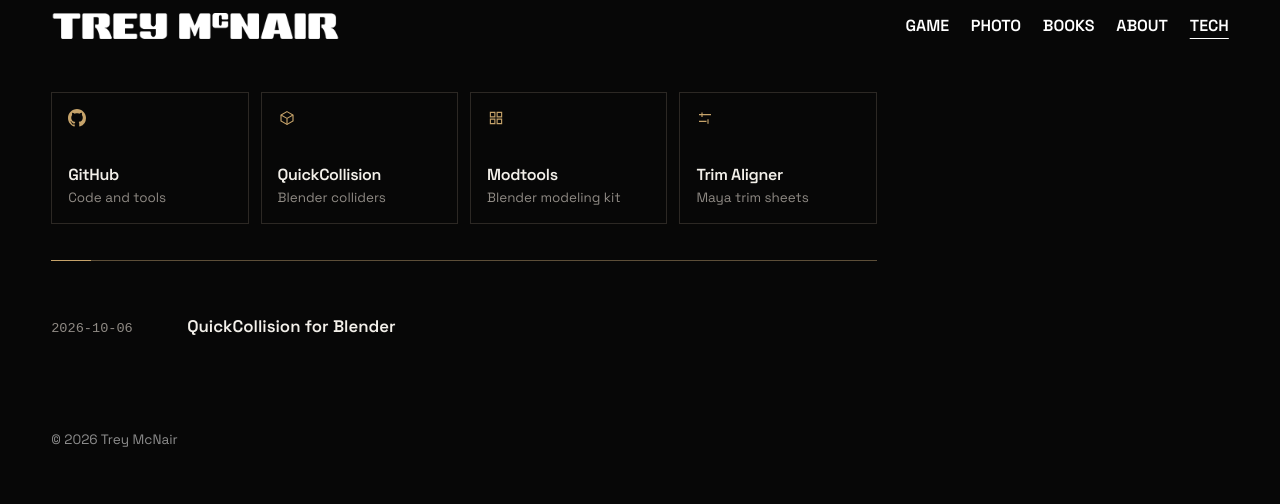
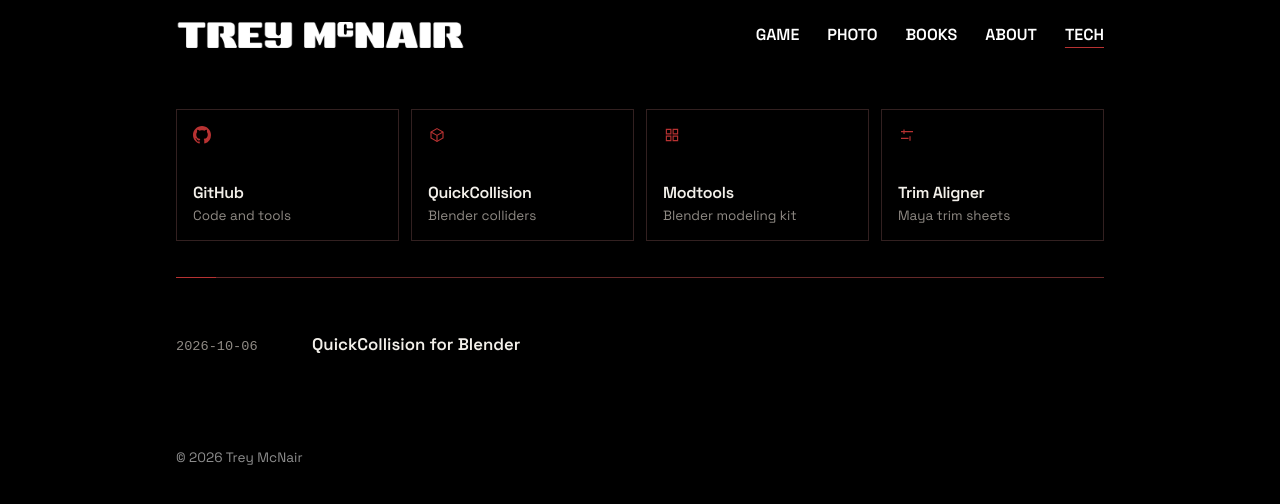
Before and after one commit to modsoft/modsoft.tools, a Jekyll site: the page built from index.html, in a window 1280 px wide. Shown: the top 504 px of the page. Built offline with Jekyll 4.4.1, drawn with Linux system fonts in a browser that asks for light colours; some web fonts are replaced.

Commit message:
Center the column and switch the page to black with a red accent.
Co-authored-by: Cursor <cursoragent@cursor.com>

```diff
--- a/assets/style.css
+++ b/assets/style.css
@@ -1,10 +1,12 @@
 :root {
-  --bg: #070707;
+  --bg: #000;
   --text: #f3f0ea;
   --muted: #8f8a84;
-  --line: #2c2824;
-  --accent: #c6a36a;
-  --accent-wash: rgba(198, 163, 106, 0.08);
+  --line: hsla(0, 22%, 16%, 1);
+  --accent: hsla(0, 57%, 46%, 1);
+  --accent-bright: hsla(0, 57%, 62%, 1);
+  --accent-wash: hsla(0, 57%, 46%, 0.14);
+  --column: 58rem;
 }
 
 html {
@@ -18,13 +20,14 @@ html {
 html,
 body {
   margin: 0;
-  background: var(--bg);
+  min-height: 100%;
+  background: #000;
   color: var(--text);
   font-family: "Space Grotesk", Helvetica, Arial, sans-serif;
 }
 
 ::selection {
-  background: rgba(198, 163, 106, 0.35);
+  background: hsla(0, 57%, 46%, 0.45);
   color: #fff;
 }
 
@@ -41,11 +44,19 @@ body {
   top: 0.5rem;
 }
 
+.site-header,
+.main,
+.site-footer {
+  width: min(var(--column), calc(100% - 3rem));
+  margin-right: auto;
+  margin-left: auto;
+}
+
 .site-header {
   display: flex;
   align-items: center;
-  padding: 1vw 4vw;
-  background: #070707;
+  padding: 1.35rem 0;
+  background: #000;
 }
 
 .site-logo img {
@@ -62,7 +73,7 @@ body {
   display: flex;
   align-items: center;
   flex-wrap: wrap;
-  gap: 1.7vw;
+  gap: 1.75rem;
   margin: 0;
   padding: 0;
   list-style: none;
@@ -78,6 +89,7 @@ body {
 
 .header-nav a[aria-current="page"] {
   text-decoration: underline;
+  text-decoration-color: var(--accent);
   text-decoration-thickness: 1px;
   text-underline-offset: 0.45em;
 }
@@ -88,8 +100,7 @@ a:focus-visible {
 }
 
 .main {
-  padding: 2.5rem 4vw 5rem;
-  max-width: 58rem;
+  padding: 2.5rem 0 5rem;
 }
 
 .projects {
@@ -140,7 +151,7 @@ a:focus-visible {
   position: relative;
   height: 1px;
   margin: 2.25rem 0 0;
-  background: #5c4e38;
+  background: hsla(0, 42%, 28%, 1);
 }
 
 .rule::before {
@@ -220,7 +231,7 @@ a:focus-visible {
 }
 
 .post-body a:hover {
-  color: #e4cda0;
+  color: var(--accent-bright);
 }
 
 .post-body img {
@@ -234,13 +245,13 @@ a:focus-visible {
 }
 
 .post-body :not(pre) > code {
-  background: #161616;
+  background: #000;
   padding: 0.1em 0.35em;
 }
 
 .post-body pre {
-  background: #101010;
-  border: 1px solid #222;
+  background: #000;
+  border: 1px solid var(--line);
   padding: 1rem 1.1rem;
   overflow: auto;
   font-family: "PT Mono", ui-monospace, monospace;
@@ -249,7 +260,7 @@ a:focus-visible {
 }
 
 .site-footer {
-  padding: 0 4vw 2.5rem;
+  padding: 0 0 2.5rem;
   color: #8d8d8d;
   font-size: 0.85rem;
 }
@@ -262,7 +273,7 @@ a:focus-visible {
   .site-header {
     flex-wrap: wrap;
     gap: 14px 0;
-    padding: 16px 20px;
+    padding: 16px 0;
   }
 
   .site-header > nav {
@@ -277,7 +288,7 @@ a:focus-visible {
   }
 
   .main {
-    padding: 2rem 20px 4rem;
+    padding: 2rem 0 4rem;
   }
 
   .projects {
@@ -290,6 +301,6 @@ a:focus-visible {
   }
 
   .site-footer {
-    padding: 0 20px 2rem;
+    padding: 0 0 2rem;
   }
 }
```
